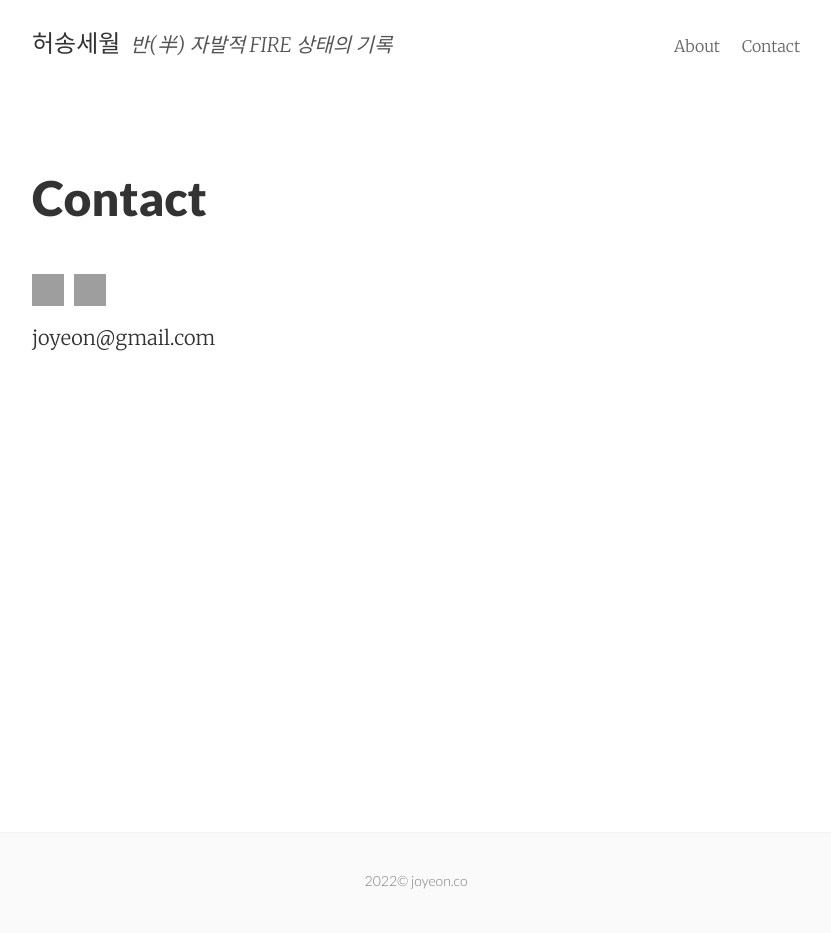
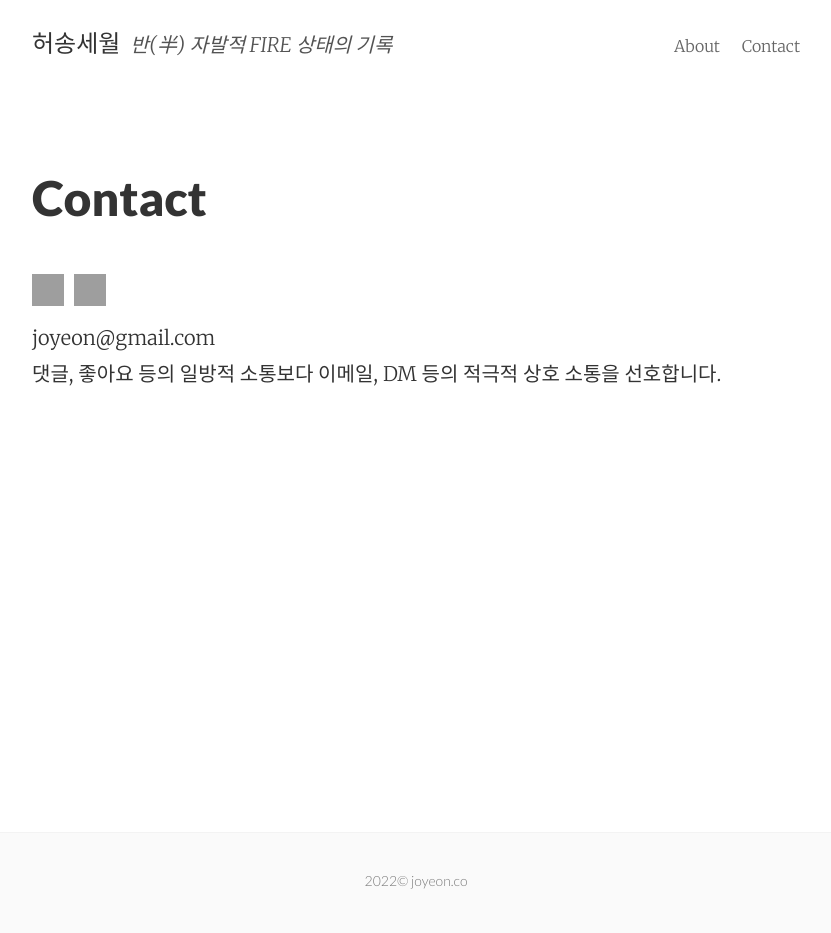
Before and after one commit to joyeon/joyeon.github.io, a Jekyll site: the page built from contact.html, in a window 1280 px wide. Shown: the whole page, without its empty margins (224-1055 px from the left). Built offline with Jekyll 4.4.1, drawn with Linux system fonts in a browser that asks for light colours; grey boxes are pictures that could not be loaded.

Commit message:
Include communication preference in contact.html
Added a preference for proactive communication methods.

```diff
--- a/contact.html
+++ b/contact.html
@@ -13,4 +13,7 @@ permalink: /contact/
     </a>
   </div>
   <div style="margin-top: 16px; font-size: 20px;">joyeon@gmail.com</div>
+  <div style="margin-top: 12px; font-size: 20px;">
+    댓글, 좋아요 등의 일방적 소통보다 이메일, DM 등의 적극적 상호 소통을 선호합니다.
+  </div>
 </div>
```
